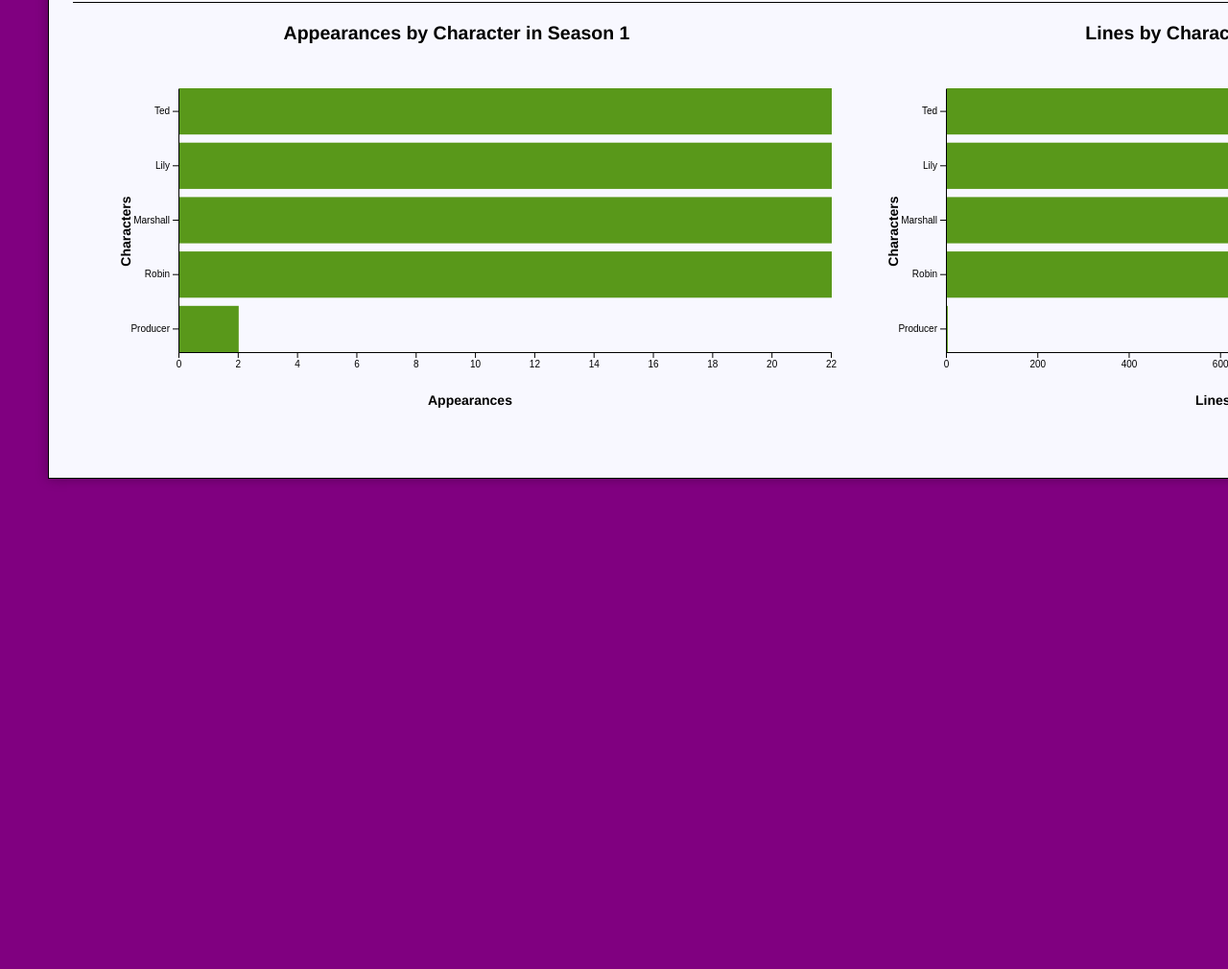
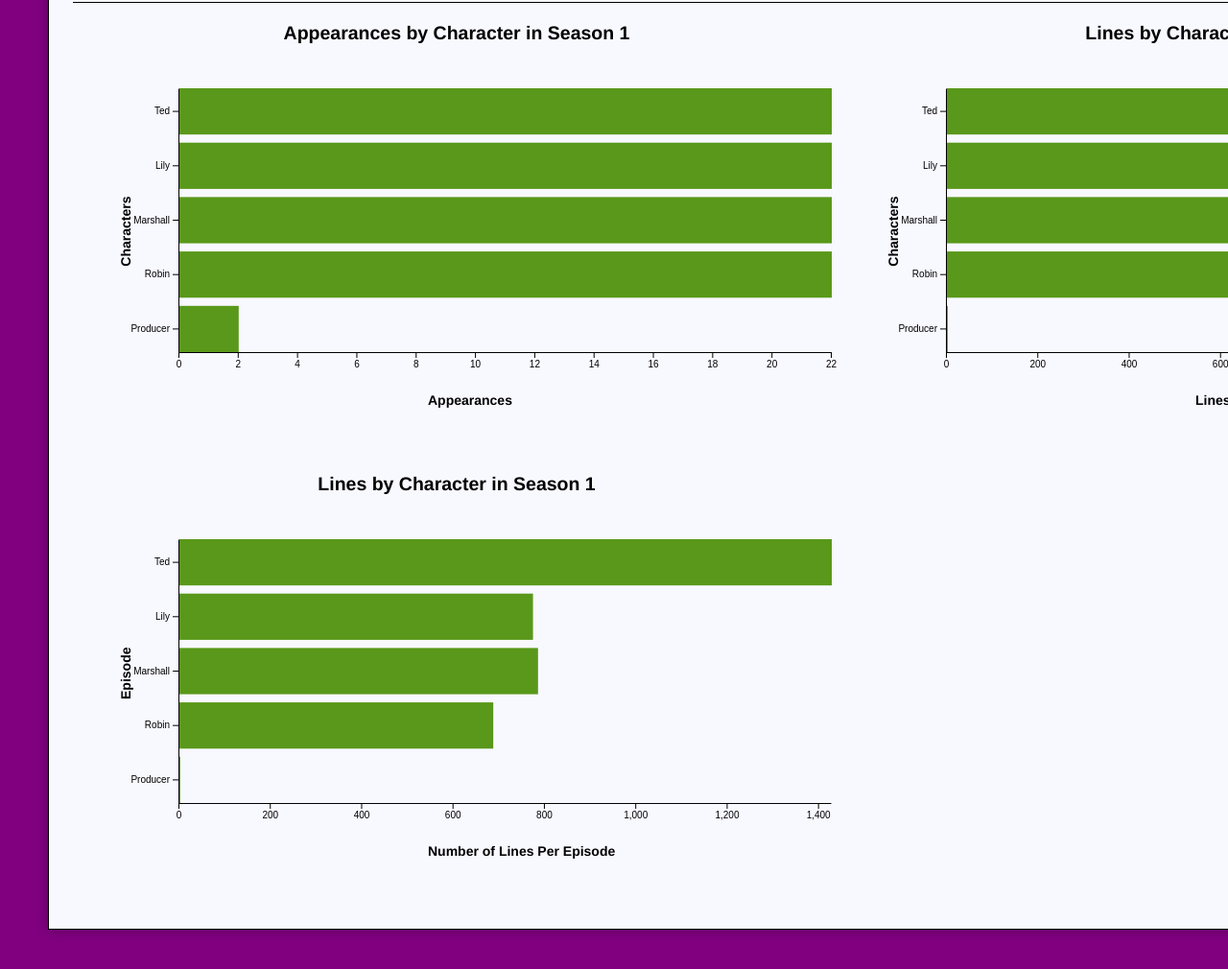
Before and after one commit to hagedosd/VisProject3, a plain HTML site: page index.html in a window 1280 px wide. Shown: the part 198-1208 px from the top of the page at 96% size. Before the commit the page ends 800 px from the top, so only its background shows below. Drawn offline with Linux system fonts and the light colour scheme.

Commit message:
started scatterplot

```diff
--- a/index.html
+++ b/index.html
@@ -32,6 +32,11 @@
                 <h2>Lines by Character in Season 1</h2>
                 <svg id="barchartLines"></svg>
             </div>
+
+            <div id="scatterplotDiv" class="column">
+                <h2>Lines by Character in Season 1</h2>
+                <svg id="scatterplot"></svg>
+            </div>
         </div>
     </div>
 
@@ -42,5 +47,6 @@
     <script src="js/main.js"></script>
     <script src="js/barchartAppearances.js"></script>
     <script src="js/barchartLines.js"></script>
+    <script src="js/scatterplot.js"></script>
 </body>
 </html>
--- a/js/main.js
+++ b/js/main.js
@@ -5,6 +5,7 @@ d3.csv('data/himym-dialogues.csv')
     // Create an instance of each chart
     barChartAppearances = new BarChartAppearances({parentElement: '#barchartAppearances'}, data);
     barChartLines = new BarChartLines({parentElement: '#barchartLines'}, data);
+    scatterplot = new ScatterPlot({parentElement: '#scatterplot'}, data);
 
 }).catch(error => console.error(error));
 
--- /dev/null
+++ b/js/scatterplot.js
@@ -0,0 +1,141 @@
+class ScatterPlot {
+    constructor(_config, _data) {
+        this.config = {
+            parentElement: _config.parentElement,
+            containerWidth: _config.containerWidth || 800,
+            containerHeight: _config.containerHeight || 400,
+            margin: _config.margin || {top: 50, right: 10, bottom: 75, left: 110},
+            tooltipPadding: _config.tooltipPadding || 15
+        }
+
+    this.data = _data;
+    this.initVis();
+
+    }
+
+    initVis() {
+        let vis = this;
+
+        //set up the width and height of the area where visualizations will go- factoring in margins
+        vis.width = vis.config.containerWidth - vis.config.margin.left - vis.config.margin.right;
+        vis.height = vis.config.containerHeight - vis.config.margin.top - vis.config.margin.bottom;
+
+        // // Define size of SVG drawing area
+        vis.svg = d3.select(vis.config.parentElement)
+            .attr('width', vis.config.containerWidth)
+            .attr('height', vis.config.containerHeight);
+
+        // // Append group element that will contain our actual chart (see margin convention)
+        const transformheight = - vis.config.margin.top
+        vis.chart = vis.svg.append('g')
+            .attr('transform', `translate(${vis.config.margin.left}, ${transformheight})`);
+
+        vis.chart.append("text")
+            .attr("y", vis.height + 130)
+            .attr("x", vis.width/2 - 80)
+            .attr("text-anchor", "right")
+            .attr('font-size', '14px')
+            .attr('font-weight', 'bold')
+            .text("Number of Lines Per Episode");
+
+        vis.chart.append("text")
+            .attr("y", -50)
+            .attr("x", -vis.height / 2 - 50)
+            .attr("text-anchor", "end")
+            .attr('font-size', '14px')
+            .attr("transform", "rotate(-90)")
+            .attr('font-weight', 'bold')
+            .text("Episode");
+
+
+        vis.updateVis();
+    }
+
+    updateVis() {
+        let vis = this;
+        vis.lineCounts = new Array;
+        vis.characterList = ["Ted", "Lily", "Marshall", "Robin", "Producer"];
+
+        // This creates an array the length of vis.characterList with values starting from 0 and counting up
+        vis.characterNums = Array.from(Array(vis.characterList.length).keys());
+
+        for (let i = 0; i < vis.characterList.length; i++){
+            vis.filterResult = filterData(vis.characterList[i], "1", null, vis.data);
+            vis.lineCounts.push(vis.filterResult[1][0]["numLines"]);
+            // console.log(vis.characterList[i], "data for season 1:", vis.filterResult);
+            // console.log(vis.characterList[i], "had: ", vis.lineCounts[i], "lines.");
+        }
+
+        // scales
+        vis.xScale = d3.scaleLinear()
+            .domain([0, d3.max(vis.lineCounts)])
+            .range([0, vis.width]);
+        vis.yScale = d3.scaleBand()
+            .paddingInner(0.15)
+            .domain(vis.characterList)
+            .range([0, vis.height]);
+
+        // init axis
+        vis.xAxis = d3.axisBottom(vis.xScale)
+            // .tickFormat(d3.format("d")); // Remove thousand comma
+            .tickSizeOuter(0);
+        vis.yAxis = d3.axisLeft(vis.yScale)
+            .tickSizeOuter(0);
+
+        // init axis groups
+        vis.xAxisGroup = vis.chart.append("g")
+            .attr('class', 'axis x-axis')
+            .attr('transform', `translate(0, ${vis.height+75})`);
+
+
+        vis.yAxisGroup = vis.chart.append("g")
+            .attr('class', 'axis y-axis')
+            // .attr('transform', `translate(0, ${vis.height})`);
+            .attr('transform', `translate(0, 75)`);
+
+        vis.renderVis();
+
+    }
+
+    renderVis() {
+        let vis = this;
+
+        // Add rectangles
+        vis.rect = vis.chart.selectAll('rect')
+            .data(vis.characterNums)
+            .enter()
+            .append('rect')
+                .attr('class', 'bar')
+                .attr('fill', "#59981A")
+                .attr('width', d => vis.xScale(vis.lineCounts[d]))
+                .attr('height', vis.yScale.bandwidth())
+                .attr('y', d => vis.yScale(vis.characterList[d])+75)
+                .attr('x', 1);
+
+        vis.rect.on('mouseover', (event,d) => {
+            d3.select('#tooltip')
+                .style('display', 'block')
+                .style('left', (event.pageX + vis.config.tooltipPadding) + 'px')
+                .style('top', (event.pageY + vis.config.tooltipPadding) + 'px')
+                .html(`
+                <div class="tooltip-title">${vis.characterList[d]}</div>
+                <div><i>Had ${vis.lineCounts[d]} lines.</i></div>
+                `);
+        })
+        .on('mouseleave', () => {
+            d3.select('#tooltip').style('display', 'none');
+        });
+
+        // Update axis
+        vis.xAxisGroup.call(vis.xAxis);
+        vis.yAxisGroup.call(vis.yAxis);
+    }
+
+    updateByYear(yearFrom, yearTo){
+        let vis = this;
+        vis.svg.selectAll('*').remove();
+        vis.startYear = yearFrom;
+        vis.endYear = yearTo;
+        vis.updateVis();
+    }
+}
```
